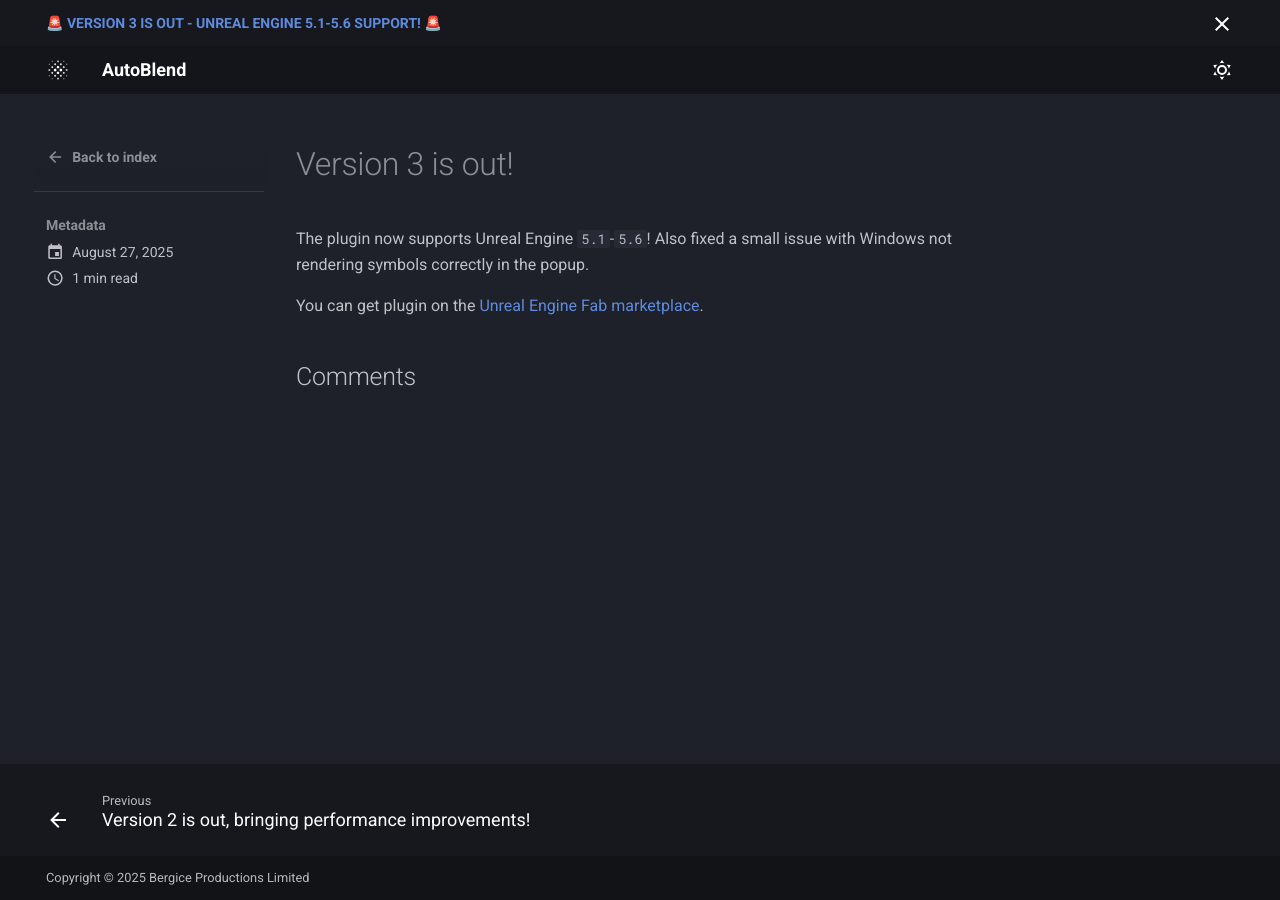
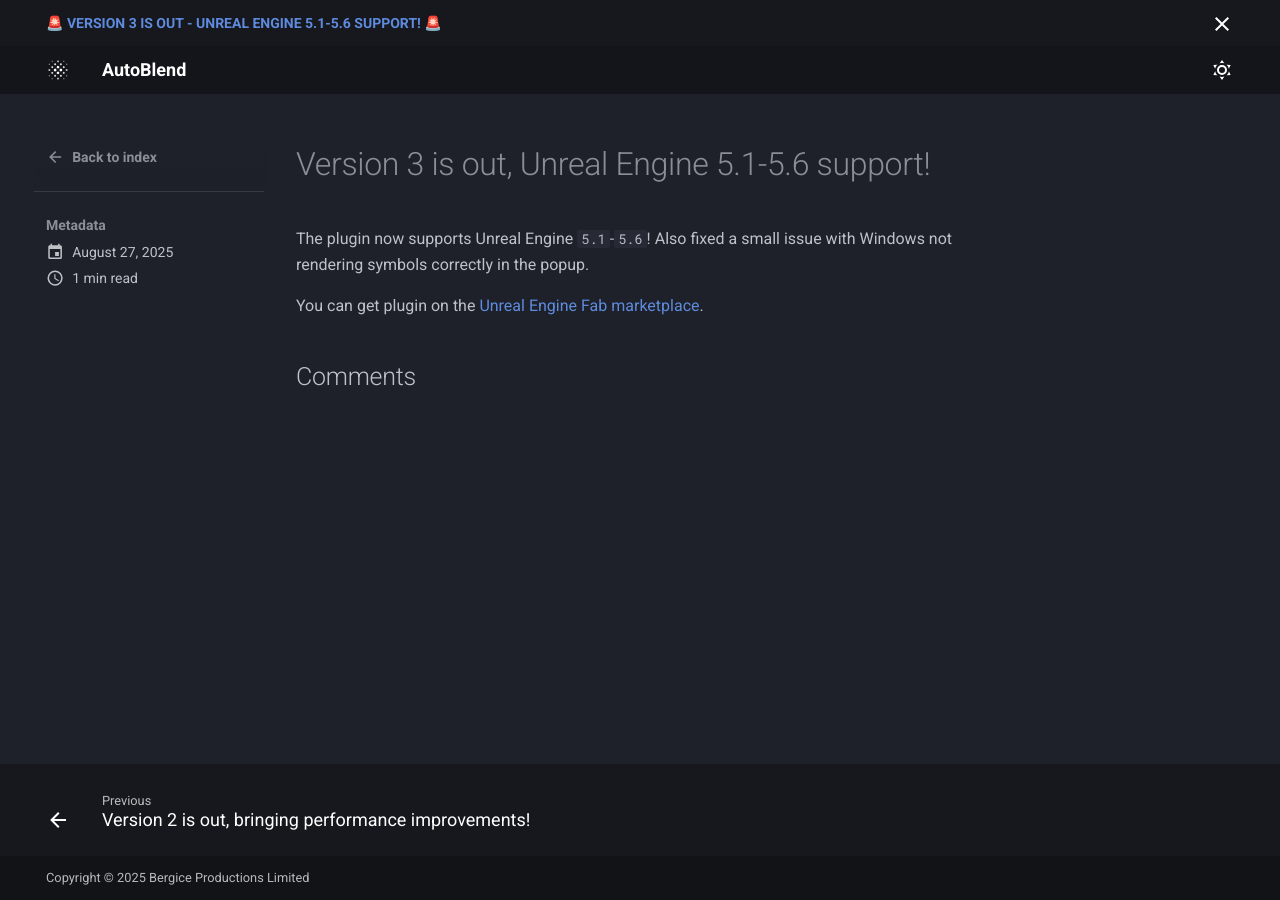
Before and after one commit to bergice/autoblend, an MkDocs documentation site: the page built from docs/blog/posts/version-3.md, in a window 1280 px wide. Built offline with MkDocs 1.6.1 and Material for MkDocs 9.7.7, drawn with Linux system fonts in a browser that asks for light colours; comment, search, counter and statistics services are not loaded.

Commit message:
Update news title

```diff
--- a/docs/blog/posts/version-3.md
+++ b/docs/blog/posts/version-3.md
@@ -3,7 +3,7 @@
   created: 2025-08-27
 ---
 
-# Version 3 is out!
+# Version 3 is out, Unreal Engine 5.1-5.6 support!
 
 The plugin now supports Unreal Engine `5.1`-`5.6`!
 Also fixed a small issue with Windows not rendering symbols correctly in the popup.
```
